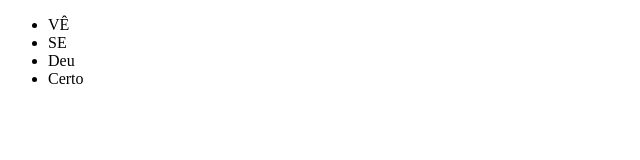
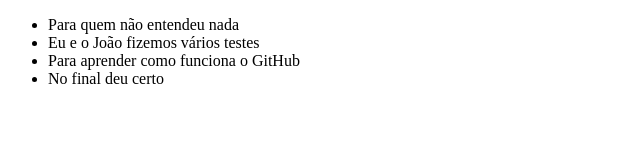
Before and after one commit to danizin/alura-git, a plain HTML site: page index.html in a window 1280 px wide. Shown: the whole page, without its empty margins (0-640 px from the left). Drawn offline with Linux system fonts and the light colour scheme.

Commit message:
Versão da lista final

```diff
--- a/index.html
+++ b/index.html
@@ -6,10 +6,10 @@
 </head>
 <body>
     <ul>
-        <li>VÊ</li>
-        <li>SE</li>
-        <li>Deu</li>
-        <li>Certo </li>
+        <li>Para quem não entendeu nada</li>
+        <li>Eu e o João fizemos vários testes</li>
+        <li>Para aprender como funciona o GitHub</li>
+        <li>No final deu certo </li>
     </ul>
 
 </body>
```
